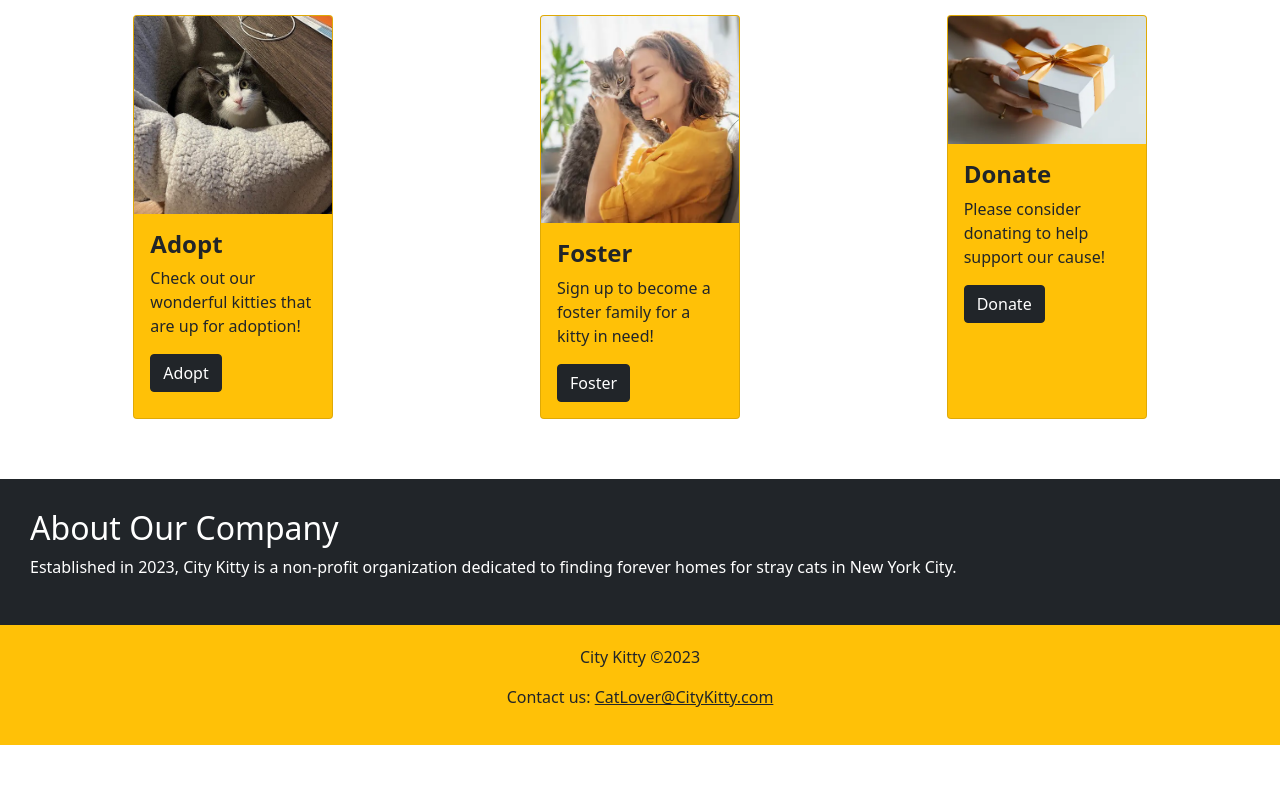
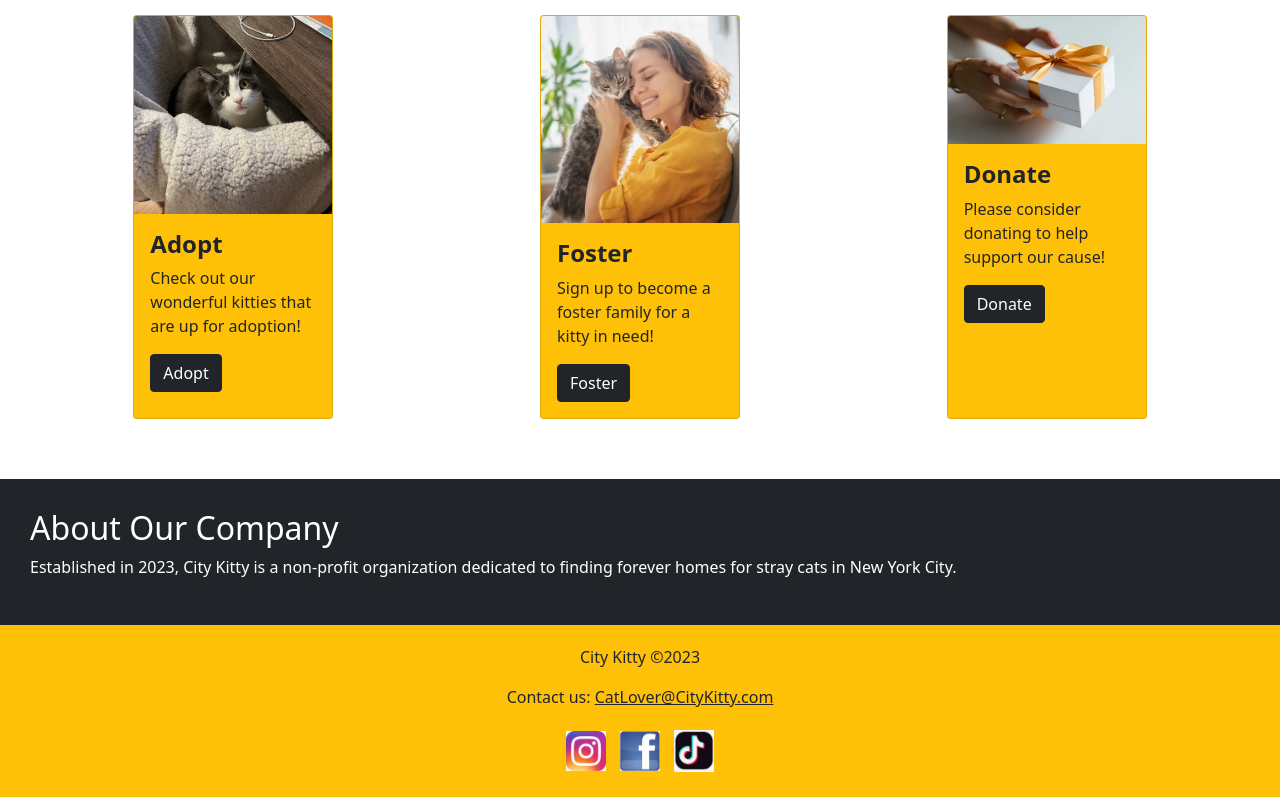
Before and after one commit to tinad1342/FSE-Phase1-Company, a plain HTML site: page index.html in a window 1280 px wide. Shown: the part 351-1148 px from the top of the page. Before the commit the page ends 1096 px from the top, so only its background shows below. Drawn offline with nearby package versions, Linux system fonts and the light colour scheme.

Commit message:
add social media icons

```diff
--- a/index.html
+++ b/index.html
@@ -74,6 +74,11 @@
     <footer id="contacts" class="bg-warning">
         <p>City Kitty &copy;2023</p>
         <p>Contact us: <a href="mailto:CatLover@CityKitty.com" target="_blank" class="text-dark">CatLover@CityKitty.com</a></p>
+        <div class="container-fluid">
+            <a href="https://www.instagram.com/" target="_blank"><img src="instagram.jpg" alt="Instagram logo" class="icons"></a>
+            <a href="https://www.facebook.com/" target="_blank"><img src="facebook.jpg" alt="Facebook logo" class="icons"></a>
+            <a href="https://www.tiktok.com/" target="_blank"><img src="tiktok.jpg" alt="TikTok logo" class="icons"></a>
+        </div>
     </footer>
     <script src="https://cdn.jsdelivr.net/npm/bootstrap@5.0.2/dist/js/bootstrap.bundle.min.js" integrity="sha384-MrcW6ZMFYlzcLA8Nl+NtUVF0sA7MsXsP1UyJoMp4YLEuNSfAP+JcXn/tWtIaxVXM" crossorigin="anonymous"></script>
 </body>
--- a/styles.css
+++ b/styles.css
@@ -40,3 +40,9 @@ footer {
     text-align: center;
     padding: 20px 0px;
 }
+
+.icons {
+    width: 50px;
+    height: auto;
+    padding: 5px;
+}
```
Also changed, not shown: facebook.jpg (added), instagram.jpg (added), tiktok.jpg (added).
